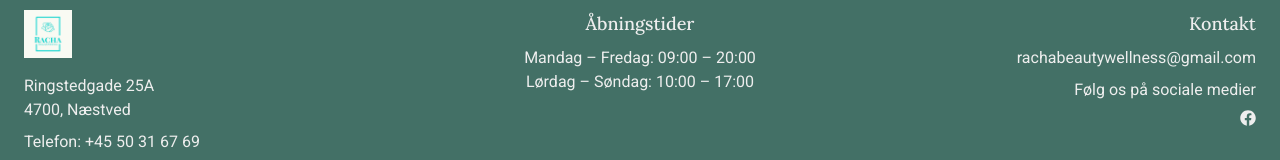
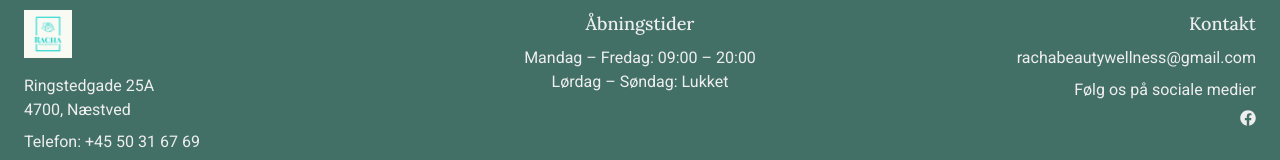
Before and after one commit to Taninwat-55/rachabeautywellness, a React (Vite) app in the folder client/: page / in a window 1280 px wide. Shown: the part 2544-2704 px from the top of the page. Built offline with nearby package versions, Linux system fonts and the light colour scheme.

Commit message:
feat: update opening hours to closed on weekends
Owner no longer works Saturdays or Sundays.

```diff
--- a/client/index.html
+++ b/client/index.html
@@ -46,12 +46,6 @@
           "dayOfWeek": ["Monday", "Tuesday", "Wednesday", "Thursday", "Friday"],
           "opens": "09:00",
           "closes": "20:00"
-        },
-        {
-          "@type": "OpeningHoursSpecification",
-          "dayOfWeek": ["Saturday", "Sunday"],
-          "opens": "10:00",
-          "closes": "17:00"
         }
       ],
       "priceRange": "$$",
--- a/client/src/components/Footer.jsx
+++ b/client/src/components/Footer.jsx
@@ -41,7 +41,7 @@ function Footer() {
           <div className='block md:hidden mt-6'>
             <h4 className='text-lg font-lora font-medium mb-2'>Åbningstider</h4>
             <p className='font-roboto'>Mandag – Fredag: 09:00 – 20:00</p>
-            <p className='font-roboto'>Lørdag – Søndag: 10:00 – 17:00</p>
+            <p className='font-roboto'>Lørdag – Søndag: Lukket</p>
             <h4 className='text-lg font-lora font-medium mt-6 mb-2'>Kontakt</h4>
             <p className='font-roboto'>
               <a
@@ -71,7 +71,7 @@ function Footer() {
         <div className='hidden md:block text-center'>
           <h4 className='text-lg font-lora font-medium mb-2'>Åbningstider</h4>
           <p className='font-roboto'>Mandag – Fredag: 09:00 – 20:00</p>
-          <p className='font-roboto'>Lørdag – Søndag: 10:00 – 17:00</p>
+          <p className='font-roboto'>Lørdag – Søndag: Lukket</p>
         </div>
 
         {/* Desktop only: Contact */}
```
